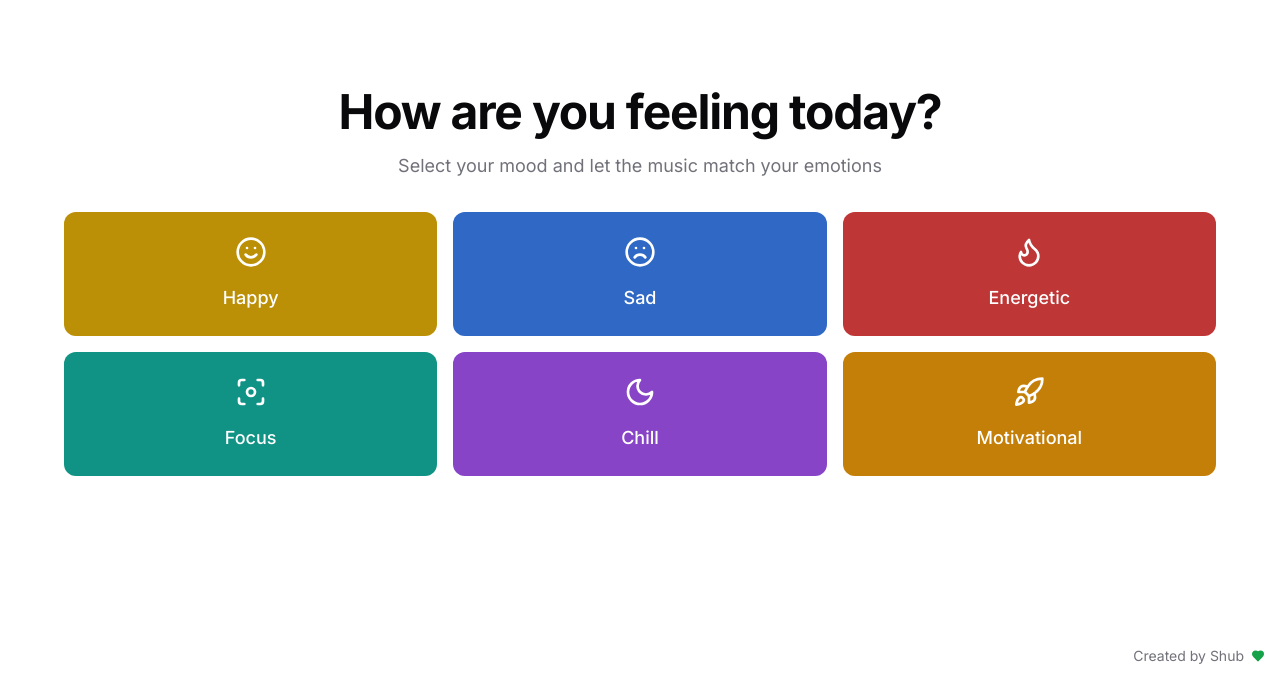
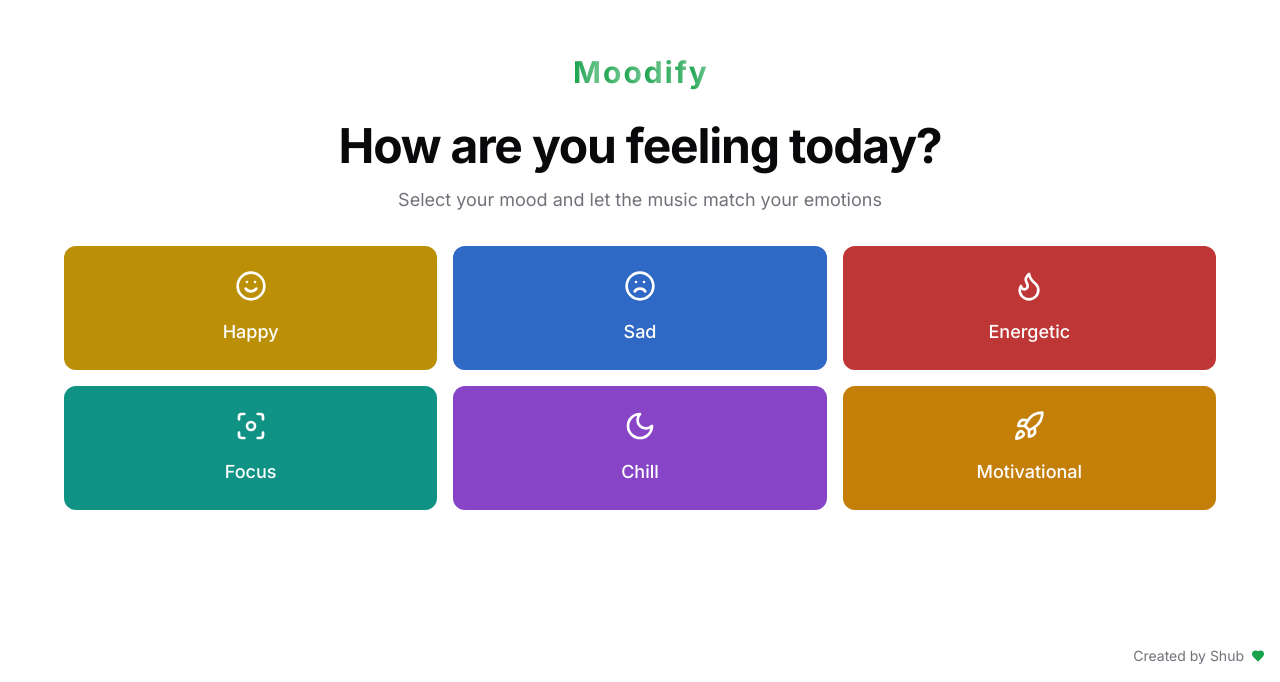
Before and after one commit to iamthat1008/moodify-jive, a React (Vite) app: page / in a window 1280 px wide. Shown: the part 118-800 px from the top of the page. Built offline with nearby package versions, Linux system fonts and the light colour scheme.

Commit message:
Incorporate Moodify logo in UI
- Added the Moodify logo to the top of the UI, maintaining the same aesthetic as the starting animation.
- Ensured the logo size complements the UI without overpowering other elements.
- Integrated a smooth fade-in animation for a polished feel.

```diff
--- a/src/pages/Index.tsx
+++ b/src/pages/Index.tsx
@@ -26,6 +26,33 @@ const moods = [
   { id: "chill", name: "Chill", icon: Moon, color: "bg-purple-500" },
   { id: "motivational", name: "Motivational", icon: Rocket, color: "bg-amber-500" },
 ];
+
+const Logo = () => {
+  const letters = "Moodify".split("");
+
+  return (
+    <motion.div
+      initial={{ opacity: 0, y: -20 }}
+      animate={{ opacity: 1, y: 0 }}
+      transition={{ duration: 0.5 }}
+      className="flex items-center justify-center mb-8"
+    >
+      <div className="flex items-center space-x-0.5">
+        {letters.map((letter, index) => (
+          <motion.span
+            key={index}
+            initial={{ opacity: 0 }}
+            animate={{ opacity: 1 }}
+            transition={{ delay: index * 0.05 }}
+            className="text-2xl md:text-3xl font-bold bg-gradient-to-r from-primary to-primary/60 bg-clip-text text-transparent"
+          >
+            {letter}
+          </motion.span>
+        ))}
+      </div>
+    </motion.div>
+  );
+};
 
 const Footer = () => {
   return (
@@ -90,6 +117,7 @@ const Index = () => {
         transition={{ duration: 0.5 }}
         className="w-full max-w-6xl mx-auto space-y-8"
       >
+        <Logo />
         {!selectedMood ? (
           <>
             <WelcomeMessage />
```
